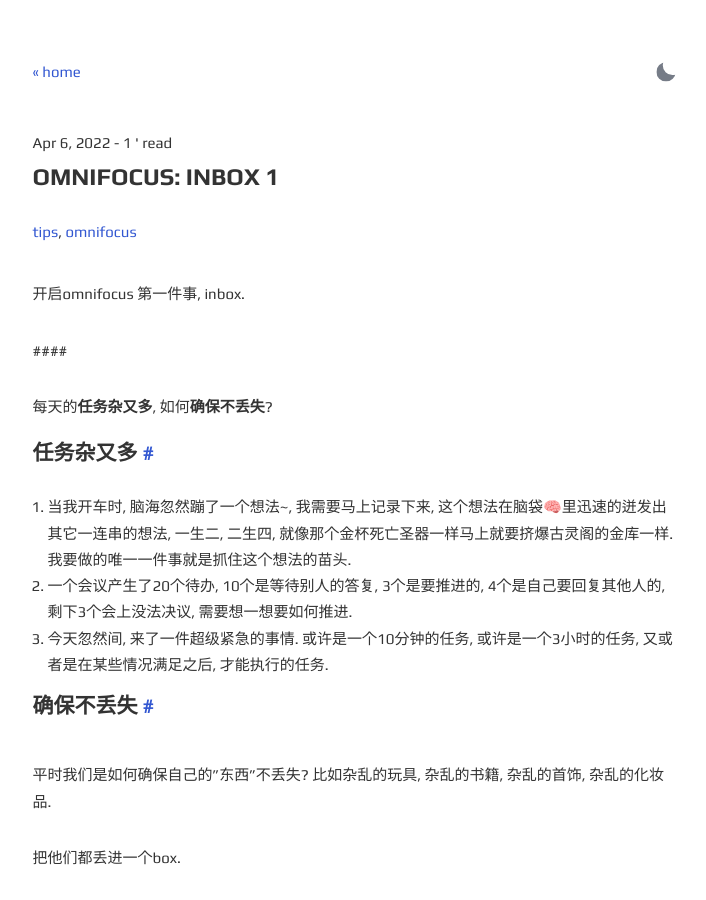
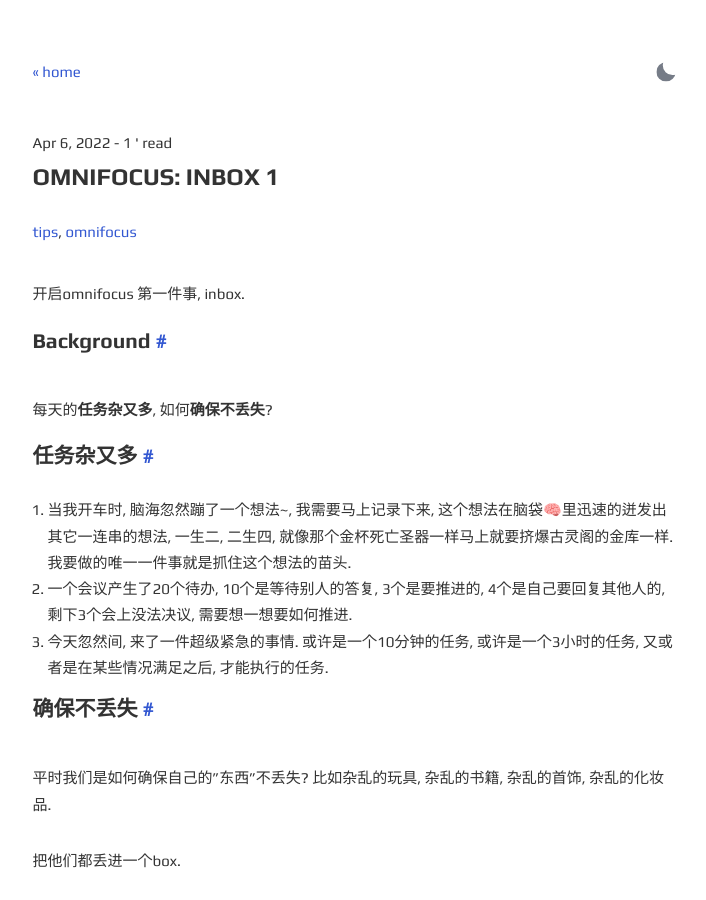
Before and after one commit to DavideBri/Gesko, a Jekyll site: the page built from _posts/2022-04-06-omnifocus-inbox-1.md, in a window 1280 px wide and 900 px high. Shown: the whole window, without its empty margins (285-991 px from the left). Built offline with Jekyll 4.4.1, drawn with Linux system fonts in a browser that asks for light colours; comment, search, counter and statistics services are not loaded.

```diff
--- a/_posts/2022-04-06-omnifocus-inbox-1.md
+++ b/_posts/2022-04-06-omnifocus-inbox-1.md
@@ -9,7 +9,7 @@ published: true
 
 开启omnifocus 第一件事, inbox.
 
-####
+#### Background
 
 每天的**任务杂又多**, 如何**确保不丢失**?
 
```
